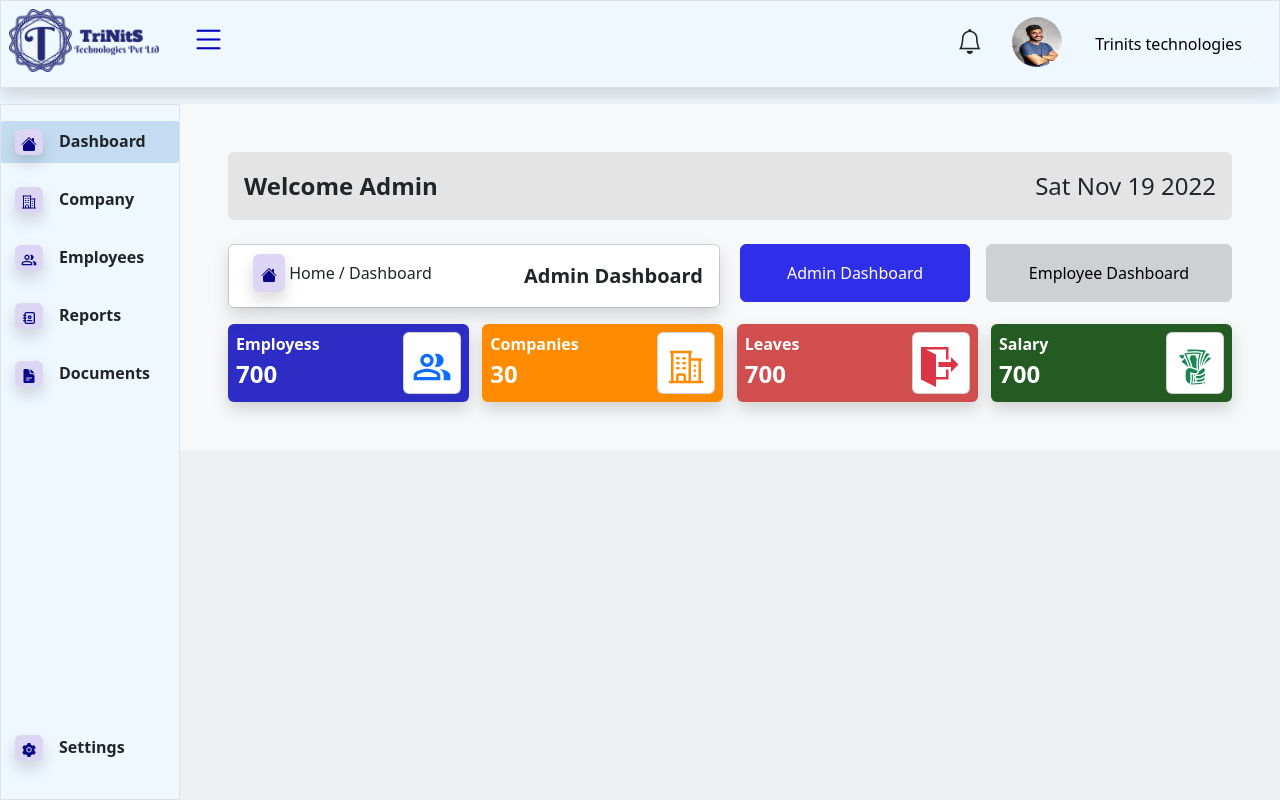
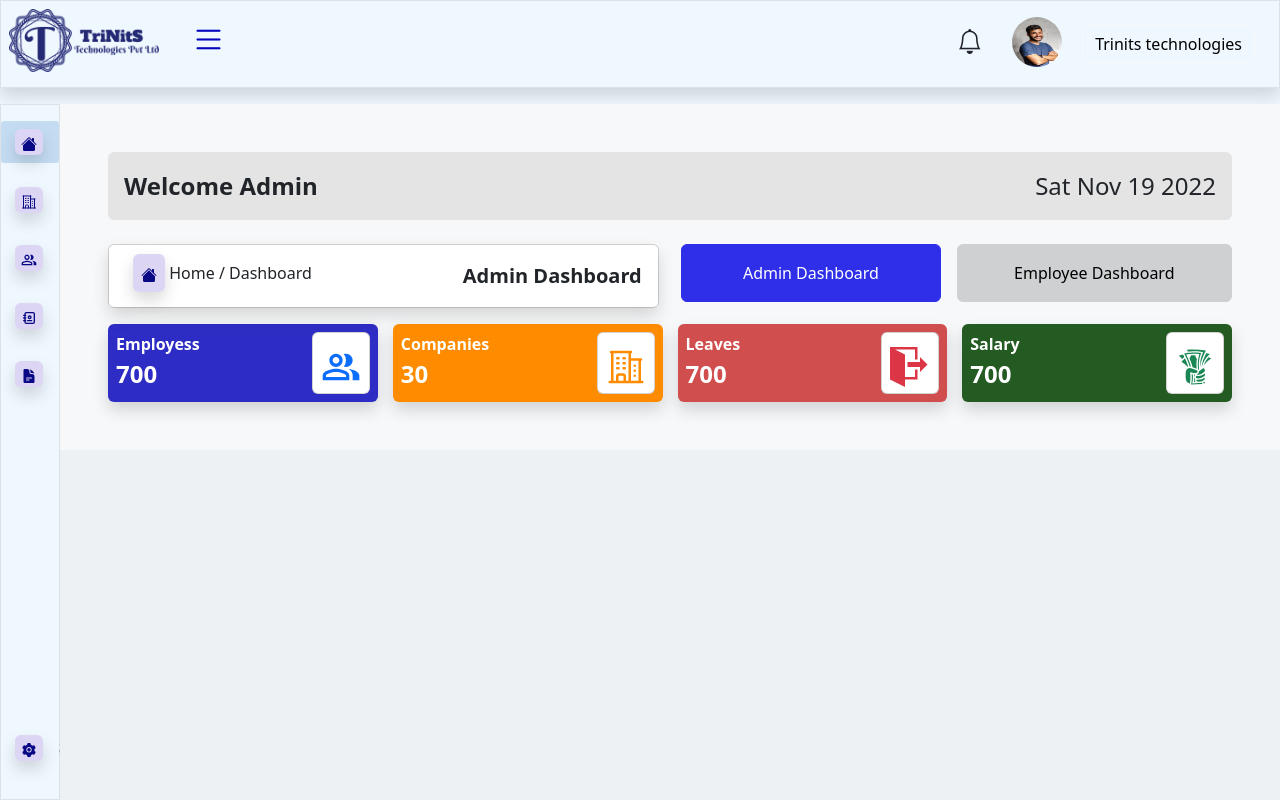
Before and after one commit to TriNitSTechnologies/payroll-management, a React (Create React App) app in the folder ui/: page /#/ in a window 1280 px wide. Built offline with nearby package versions, Linux system fonts and the light colour scheme.

Commit message:
changed width

```diff
--- a/ui/src/App.css
+++ b/ui/src/App.css
@@ -1,6 +1,5 @@
 .sidebar{
-  width:18%;
-  min-width:180px ;
+  width:220px;
   background-color:aliceblue;
 }
 
```
